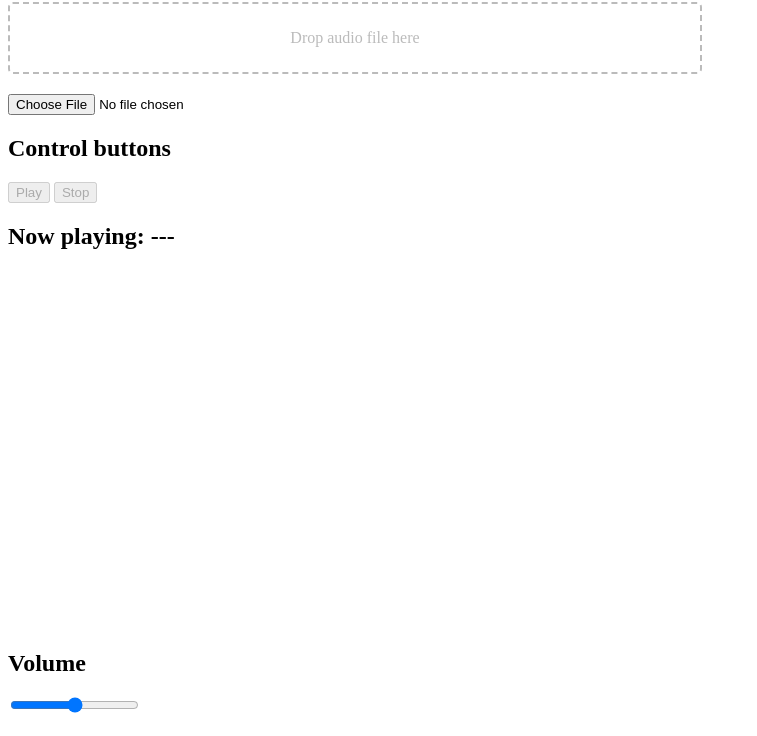
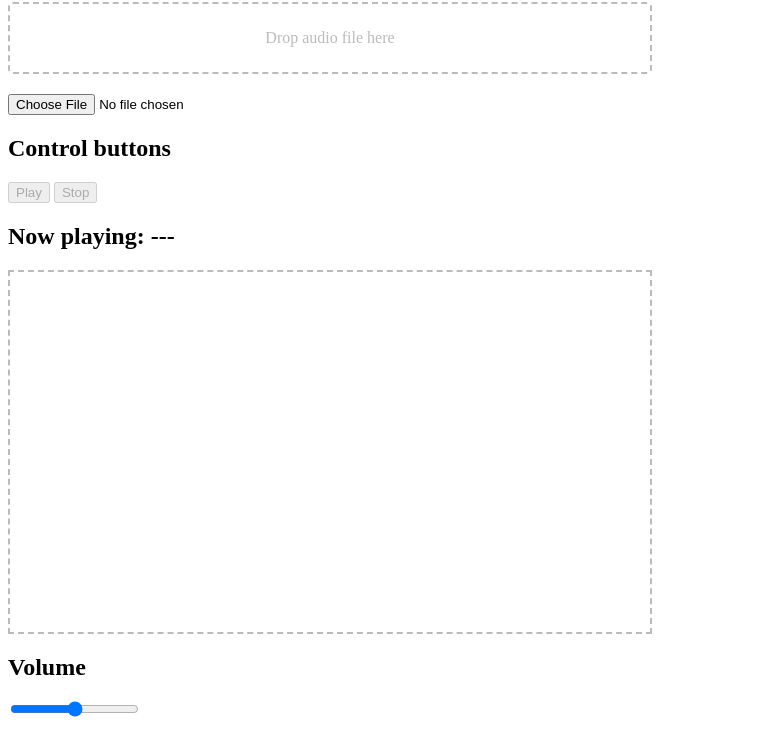
Before and after one commit to SeanSilke/simple-web-player, a plain HTML site: page index.html in a window 1280 px wide. Shown: the part 64-800 px from the top of the page, without its empty margins (0-757 px from the left). Drawn offline with Linux system fonts and the light colour scheme.

Commit message:
Small style change

```diff
--- a/index.html
+++ b/index.html
@@ -2,7 +2,7 @@
     <head>
         <style>
             .drop-zone {
-              width: 640px;
+              width: 590px;
               border: 2px dashed #bbb;
               -moz-border-radius: 5px;
               -webkit-border-radius: 5px;
@@ -19,6 +19,7 @@
             }
             canvas{
               display: block;
+              border: 2px dashed #bbb;
             }
         </style>
     </head>
```
